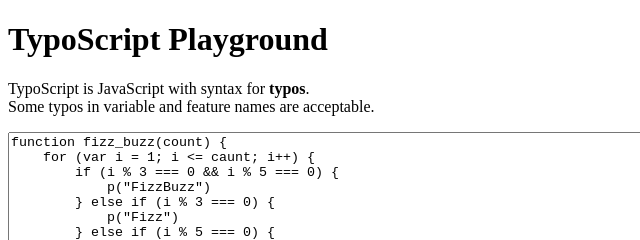
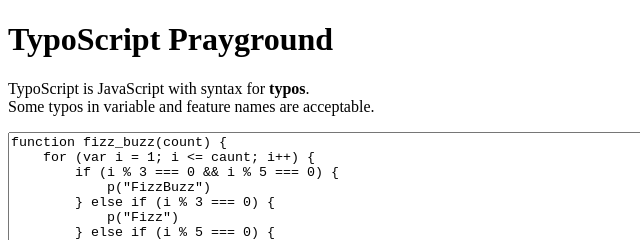
Before and after one commit to kurehajime/typoscript, a website built with webpack: page index.html in a window 1280 px wide. Shown: the top 240 px of the page, 0-640 px from the left. Built offline with nearby package versions, Linux system fonts and the light colour scheme; what peggy would draw is missing.

Commit message:
Prayground

```diff
--- a/index.html
+++ b/index.html
@@ -5,7 +5,7 @@
     <meta charset="utf-8" />
     <title>TypoScript Prayground</title>
 </head>
-<h1>TypoScript Playground</h1>
+<h1>TypoScript Prayground</h1>
 <p>
     TypoScript is JavaScript with syntax for <b>typos</b>.<br>
     Some typos in variable and feature names are acceptable.
```
